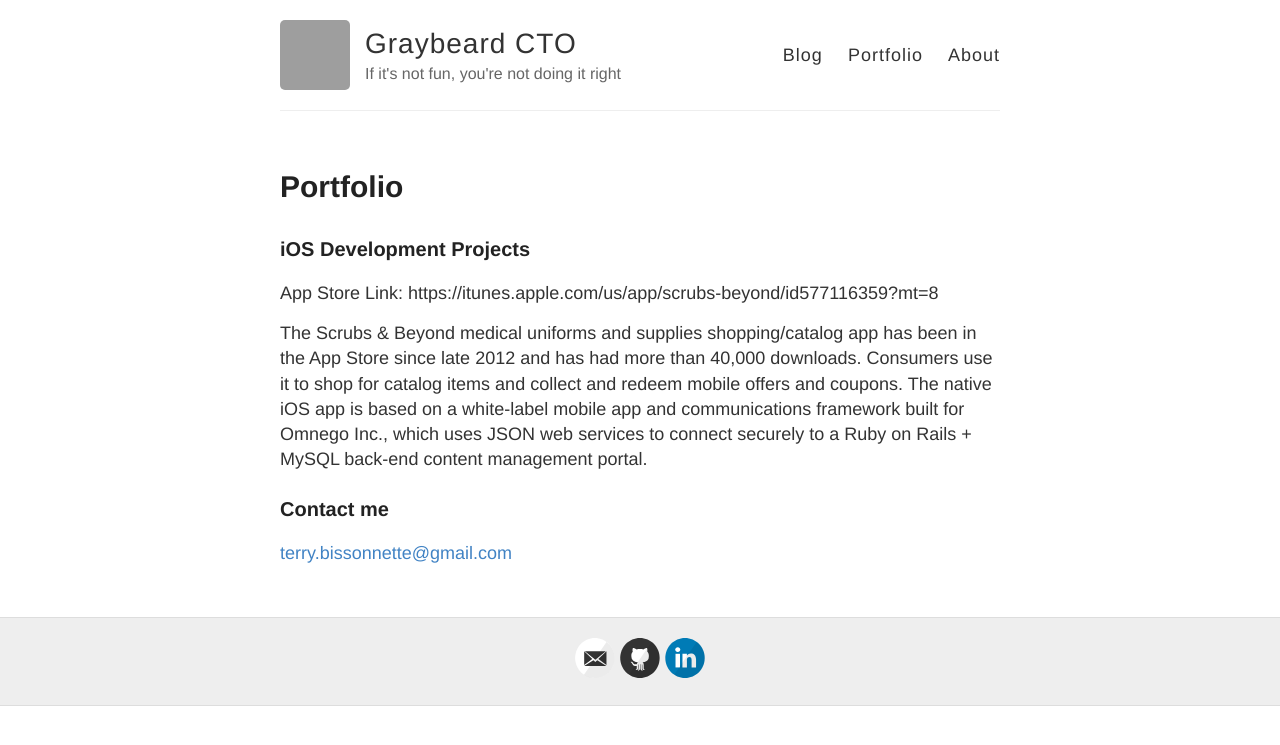
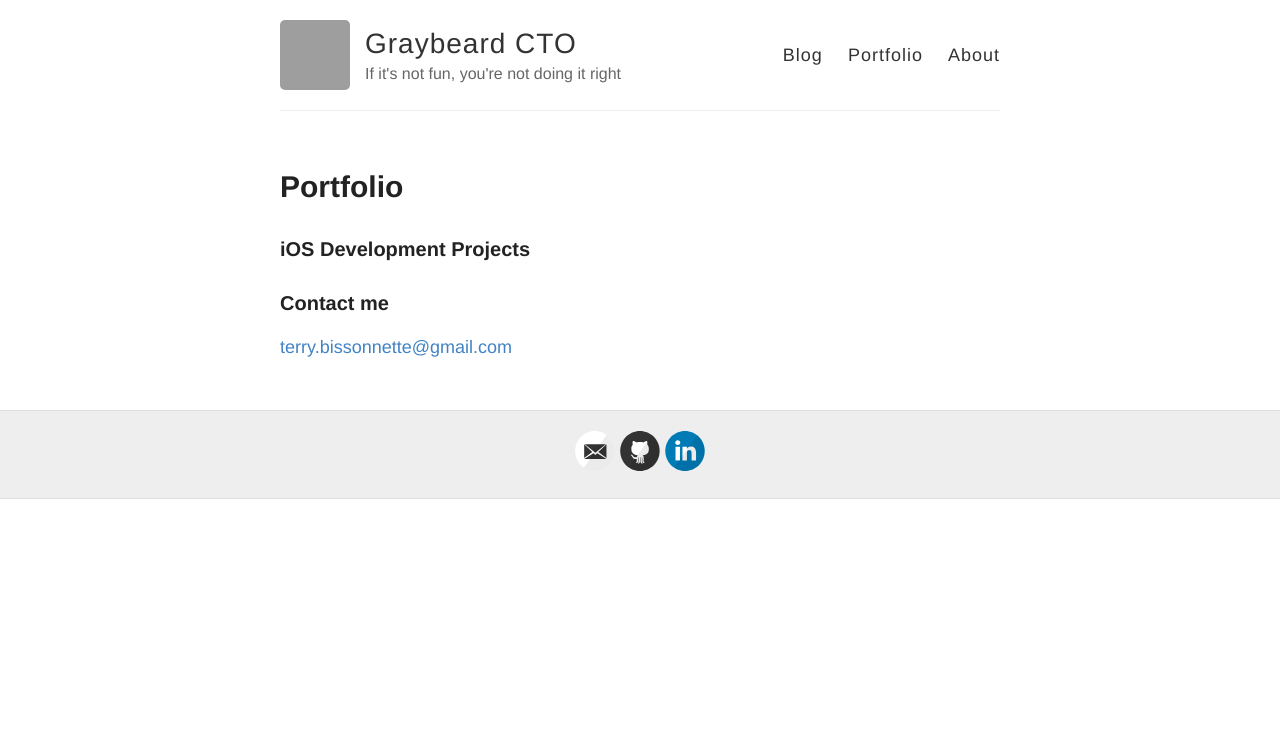
Before and after one commit to tbissonnette/tbissonnette.github.io, a Jekyll site: the page built from portfolio.md, in a window 1280 px wide. Shown: the top 745 px of the page. Built offline with Jekyll 4.4.1, drawn with Linux system fonts in a browser that asks for light colours; Markdown is read by kramdown in place of the engine named in the settings; grey boxes are pictures that could not be loaded.

Commit message:
Update portfolio.md

```diff
--- a/portfolio.md
+++ b/portfolio.md
@@ -6,10 +6,6 @@ permalink: /portfolio/
 
 ### iOS Development Projects
 
-App Store Link: https://itunes.apple.com/us/app/scrubs-beyond/id577116359?mt=8
-
-The Scrubs & Beyond medical uniforms and supplies shopping/catalog app has been in the App Store since late 2012 and has had more than 40,000 downloads.  Consumers use it to shop for catalog items and collect and redeem mobile offers and coupons.
-The native iOS app is based on a white-label mobile app and communications framework built for Omnego Inc., which uses JSON web services to connect securely to a Ruby on Rails + MySQL back-end content management portal.
 
 ### Contact me
 
```
